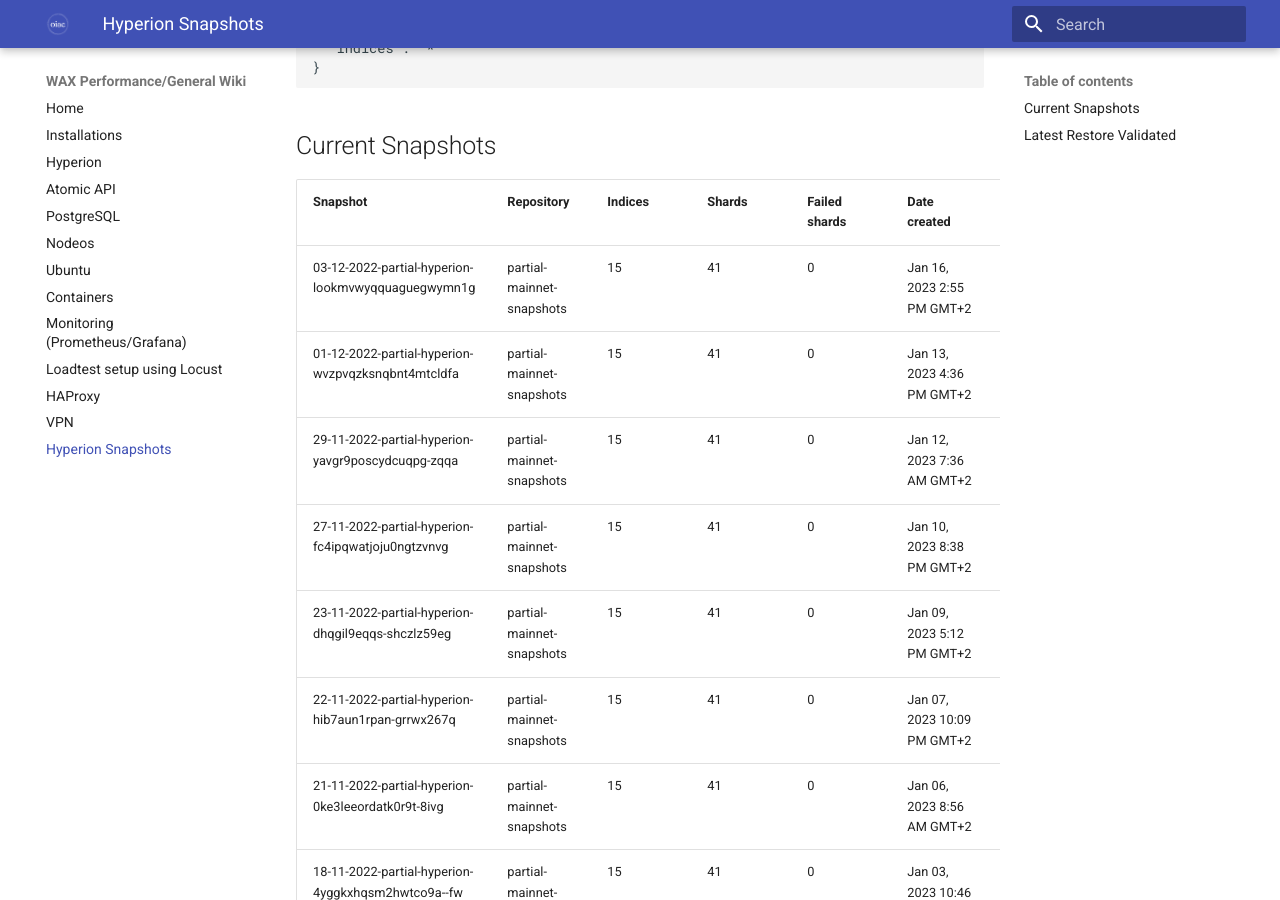
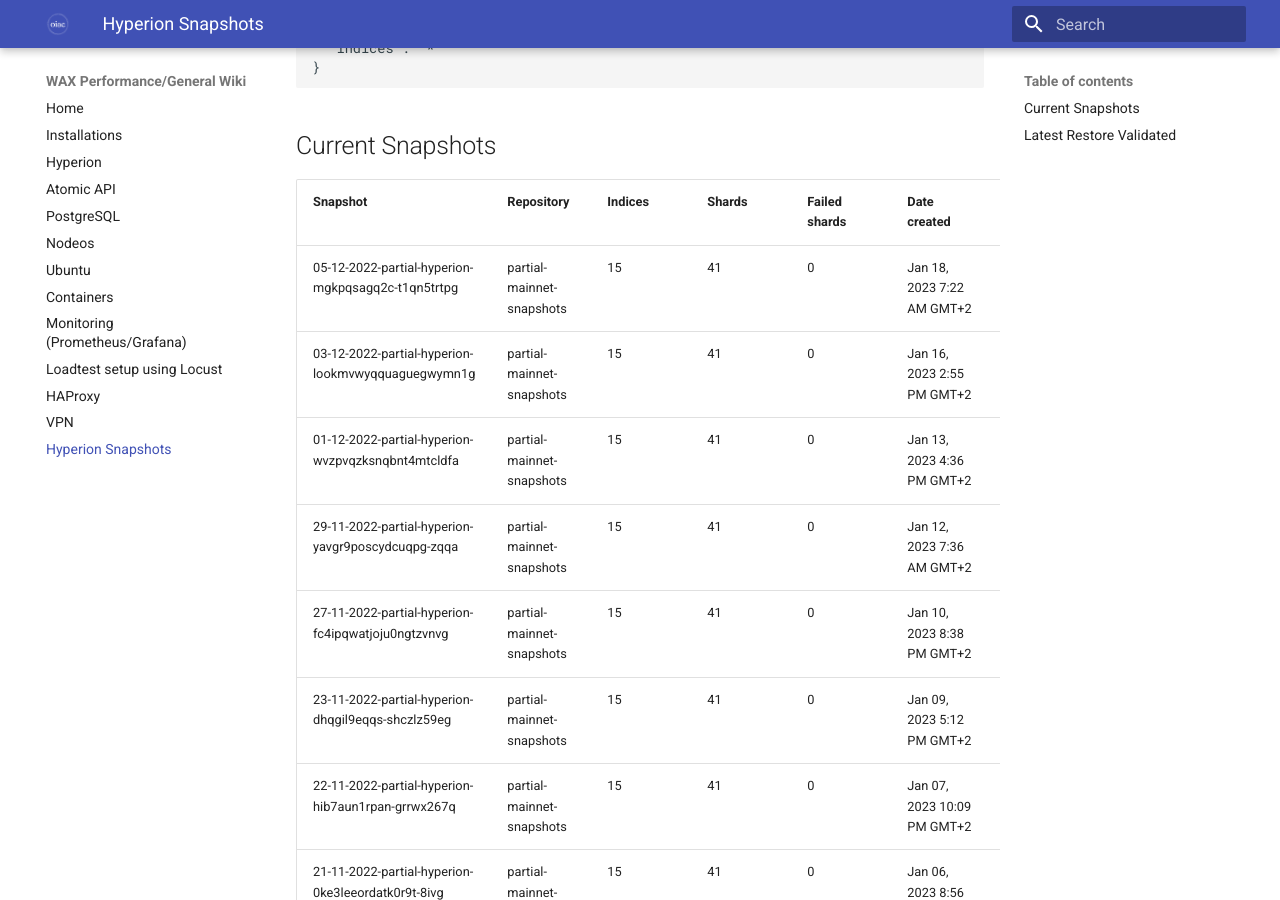
Before and after one commit to oneinacillian/wiki, an MkDocs documentation site: the page built from docs/snapshots.md, in a window 1280 px wide and 900 px high, scrolled down 2022 px. Built offline with MkDocs 1.6.1 and Material for MkDocs 9.7.7, drawn with Linux system fonts in a browser that asks for light colours.

Commit message:
Added partial data from 05/12/2022

```diff
--- a/docs/snapshots.md
+++ b/docs/snapshots.md
@@ -60,6 +60,7 @@
 
 | Snapshot                                           | Repository                | Indices | Shards | Failed shards | Date created                | Duration |
 |----------------------------------------------------|---------------------------|---------|--------|---------------|-----------------------------|----------|
+| 05-12-2022-partial-hyperion-mgkpqsagq2c-t1qn5trtpg | partial-mainnet-snapshots | 15      | 41     | 0             | Jan 18, 2023 7:22 AM GMT+2  | 39s      |
 | 03-12-2022-partial-hyperion-lookmvwyqquaguegwymn1g | partial-mainnet-snapshots | 15      | 41     | 0             | Jan 16, 2023 2:55 PM GMT+2  | 53s      |
 | 01-12-2022-partial-hyperion-wvzpvqzksnqbnt4mtcldfa | partial-mainnet-snapshots | 15      | 41     | 0             | Jan 13, 2023 4:36 PM GMT+2  | 29s      |
 | 29-11-2022-partial-hyperion-yavgr9poscydcuqpg-zqqa | partial-mainnet-snapshots | 15      | 41     | 0             | Jan 12, 2023 7:36 AM GMT+2  | 37s      |
```
